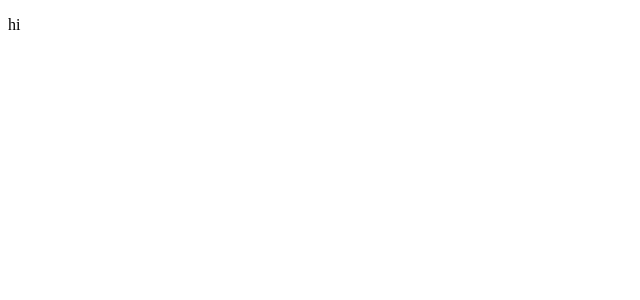
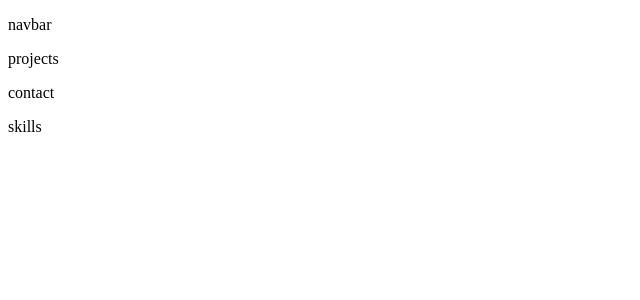
Before and after one commit to digeoesp/portfolio, a React (Create React App) app in the folder portfolio/: page / in a window 1280 px wide. Shown: the top 300 px of the page, without its empty margins (0-640 px from the left). Built offline with nearby package versions, Linux system fonts and the light colour scheme; the HTML template or start-up script is replaced by a standard one.

Commit message:
other routes

```diff
--- a/portfolio/src/App.js
+++ b/portfolio/src/App.js
@@ -1,9 +1,15 @@
 import Navbar from './navbar/Navbar';
+import Projects from './projects/Projects';
+import Contact from './contact/Contact';
+import Skills from './skills/Skills';
 
 function App() {
   return (
     <div >
       <Navbar />
+      <Projects />
+      <Contact />
+      <Skills />
     </div>
   );
 }
--- /dev/null
+++ b/portfolio/src/projects/Projects.jsx
@@ -0,0 +1,11 @@
+import React from 'react';
+
+const Projects = () => {
+  return (
+    <div>
+      <p>projects</p>
+    </div>
+  );
+};
+
+export default Projects;
--- a/portfolio/src/navbar/Navbar.js
+++ b/portfolio/src/skills/Skills.jsx
@@ -1,11 +1,11 @@
 import React from 'react';
 
-const Navbar = () => {
+const Skills = () => {
   return (
     <div>
-      <p>hi</p>
+      <p>skills</p>
     </div>
   );
 };
 
-export default Navbar;
+export default Skills;
```
